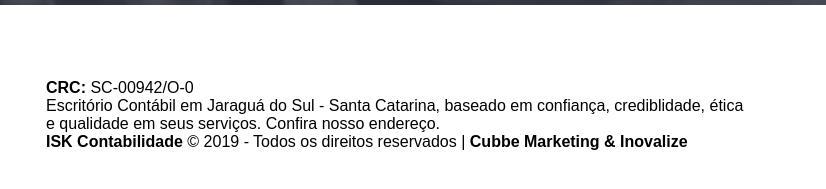
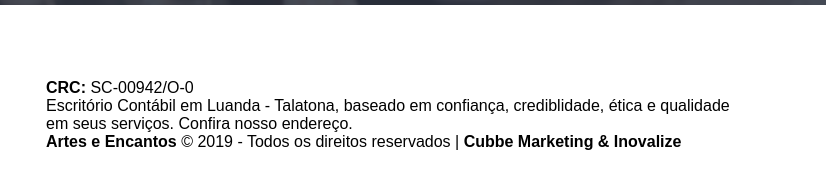
Before and after one commit to lucia-mendes/pagina01, a plain HTML site: page index.html in a window 1280 px wide. Shown: the part 2076-2265 px from the top of the page, 454-1280 px from the left. Drawn offline with Linux system fonts and the light colour scheme.

Commit message:
atualizei

```diff
--- a/index.html
+++ b/index.html
@@ -148,7 +148,7 @@
                             <textarea rows="12" class="form" name="Mensagem" id="mens"></textarea>
                             <div class="recaptcha">
                                 <label>
-                                  <input type="checkbox""> Não sou um robô
+                                  <input type="checkbox"> Não sou um robô
                                 </label>
                             </div>
                             <button type="submit" class="enviar">Enviar</button>
@@ -171,9 +171,9 @@
         <img src="LOGO.png" alt="logotipo" class="logo">
         <p>
             <strong>CRC:</strong> SC-00942/O-0 <br>
-            Escritório Contábil em Jaraguá do Sul - Santa Catarina, baseado em confiança, crediblidade, ética e qualidade em seus serviços. Confira nosso endereço.
+            Escritório Contábil em Luanda - Talatona, baseado em confiança, crediblidade, ética e qualidade em seus serviços. Confira nosso endereço.
             <br>
-            <strong>ISK Contabilidade</strong> &copy; 2019 - Todos os direitos reservados | <strong>Cubbe Marketing & Inovalize</strong>
+            <strong>Artes e Encantos</strong> &copy; 2019 - Todos os direitos reservados | <strong>Cubbe Marketing & Inovalize</strong>
         </p>
     </footer>
 </body>
```
